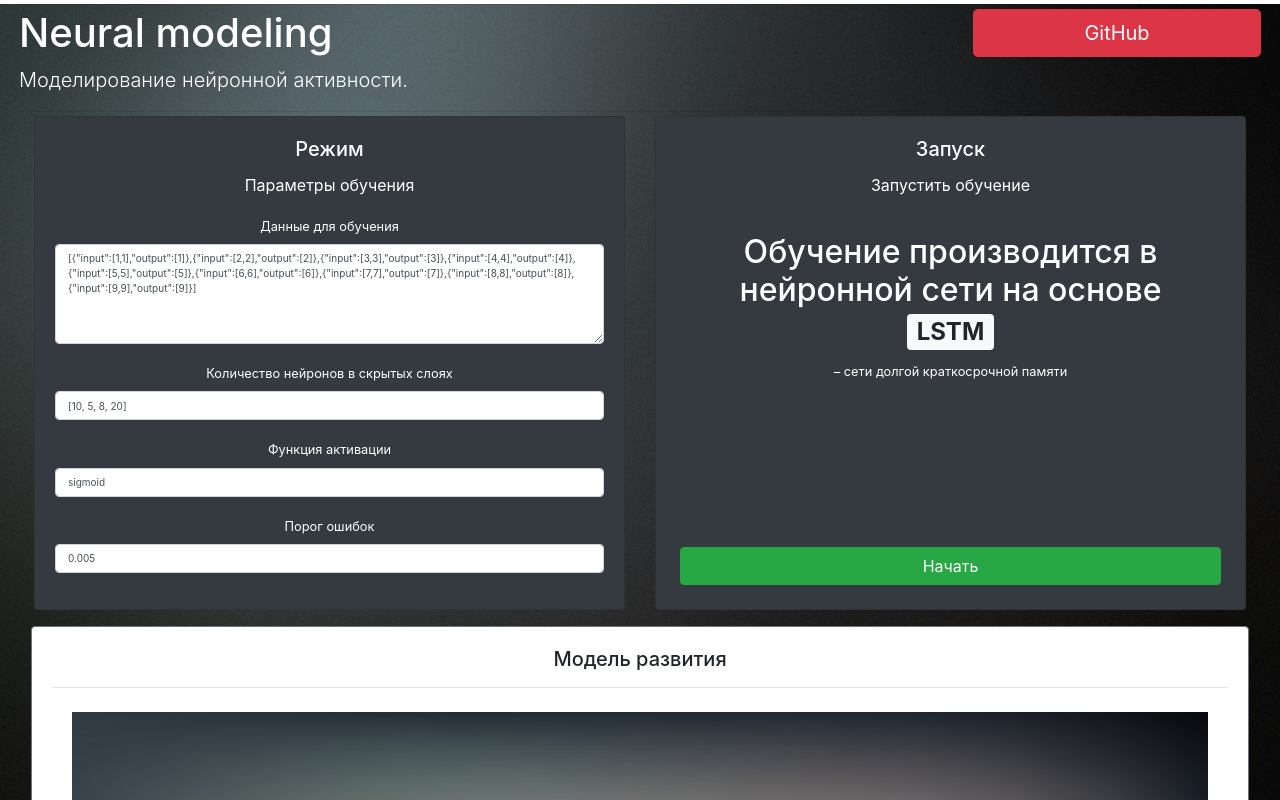
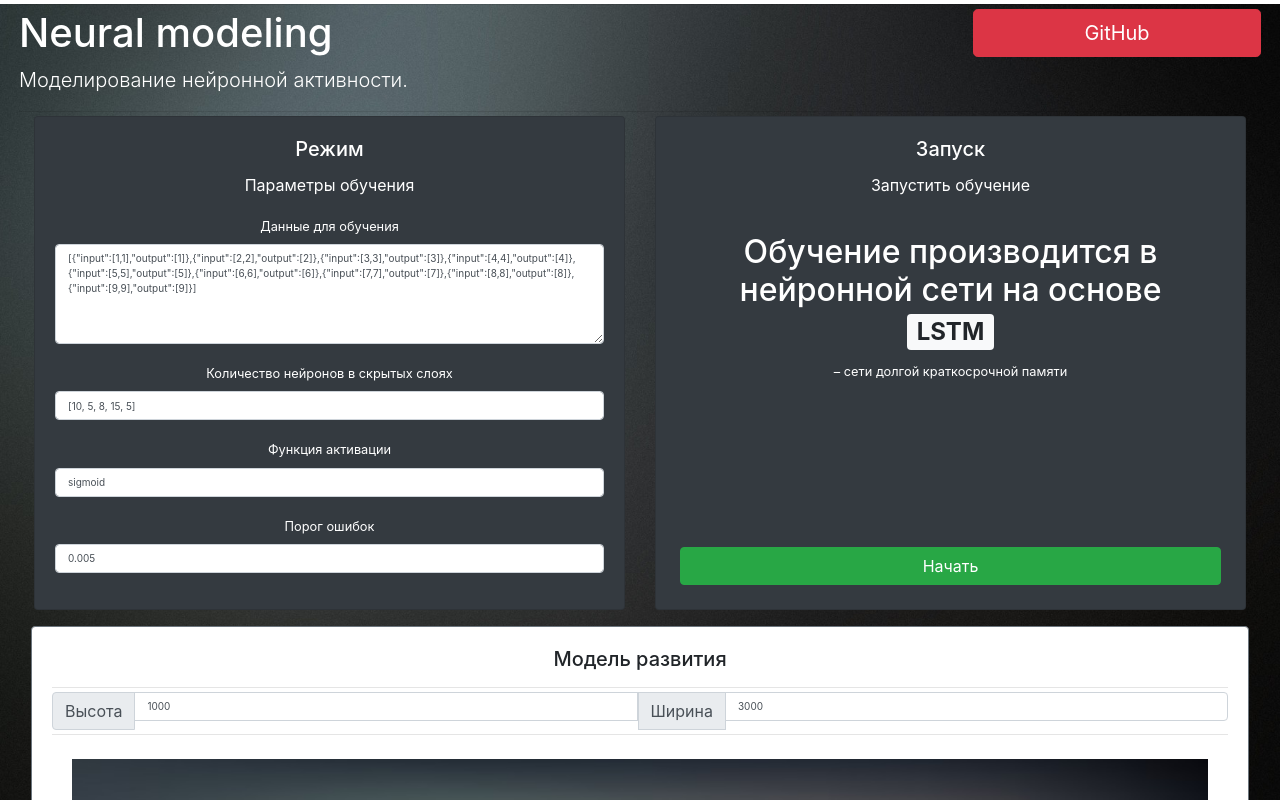
Before and after one commit to ArtReeX/neural-modeling, a React (Create React App) app: page / in a window 1280 px wide. Shown: the top 800 px of the page. Built offline with nearby package versions, Linux system fonts and the light colour scheme.

Commit message:
Добавлено динамическое изменение поля.

```diff
--- a/src/Field.js
+++ b/src/Field.js
@@ -1,18 +1,25 @@
 import React, { Component } from "react";
 import PropTypes from "prop-types";
 import "bootstrap/dist/css/bootstrap.min.css";
-import { Card, CardBody, CardTitle } from "reactstrap";
+import {
+  Card,
+  CardBody,
+  CardTitle,
+  Input,
+  InputGroup,
+  InputGroupAddon
+} from "reactstrap";
 import brainjs from "brain.js";
 
 const configField = {
-  backgroundUrl: "fon.jpg",
-  width: 2000,
-  height: 1000
+  backgroundUrl: "fon.jpg"
 };
 
 export default class Field extends Component {
   constructor(props) {
     super(props);
+
+    this.state = { height: 1000, width: 2000 };
 
     this.fieldRef = React.createRef();
 
@@ -65,7 +72,7 @@ export default class Field extends Component {
     canvas = this.fieldRef.current,
     backgroundImage = this.backgroundImage
   ) {
-    const { height, width } = configField;
+    const { height, width } = this.state;
     canvas.getContext("2d").drawImage(backgroundImage, 0, 0, width, height);
   }
   renderField(canvas = this.fieldRef.current) {
@@ -84,41 +91,37 @@ export default class Field extends Component {
 
     layersWeights.forEach((layerWeights, layerIndex) => {
       layerWeights.forEach((weight, weightIndex) => {
-        const xOffset = configField.width / layersWeights.length / 4;
-        const yOffset = configField.height / layerWeights.length / 4;
+        const xOffset = this.state.width / layersWeights.length / 4;
+        const yOffset = this.state.height / layerWeights.length / 4;
         const xPosition =
-          (configField.width / layersWeights.length) * layerIndex + xOffset;
+          (this.state.width / layersWeights.length) * layerIndex + xOffset;
         const yPosition =
-          (configField.height / layerWeights.length) * weightIndex + yOffset;
-        const radius = (Math.abs(weight) * Math.min(xOffset, yOffset)) / 2;
+          (this.state.height / layerWeights.length) * weightIndex + yOffset;
+        const radius = Math.max(
+          (Math.abs(weight) * Math.min(xOffset, yOffset)) / 2,
+          Math.min(xOffset, yOffset) / 2
+        );
         const fillStyle =
           weight <= 0 ? "rgba(255,45,84,255)" : "rgba(0,255,147,255)";
-
-        // веса
-        context.beginPath();
-        context.arc(xPosition, yPosition, radius, 0, Math.PI * 2, false);
-        context.closePath();
-        context.strokeStyle = "rgba(255,255,255,255)";
-        context.lineWidth = 1;
-        context.fillStyle = fillStyle;
-        context.fill();
-        context.stroke();
+        context.lineWidth =
+          Math.min(this.state.width, this.state.height) /
+          layerWeights.length /
+          100;
 
         // соединители
         context.beginPath();
         context.strokeStyle =
           weight <= 0 ? "rgba(0,0,0,255)" : "rgba(255,255,255,255)";
-        context.lineWidth = 1;
         if (layerIndex + 1 < layersWeights.length) {
           layersWeights[layerIndex + 1].forEach((weight, weightIndex) => {
-            const xOffsetNext = configField.width / layersWeights.length / 4;
+            const xOffsetNext = this.state.width / layersWeights.length / 4;
             const yOffsetNext =
-              configField.height / layersWeights[layerIndex + 1].length / 4;
+              this.state.height / layersWeights[layerIndex + 1].length / 4;
             const xPositionNext =
-              (configField.width / layersWeights.length) * (layerIndex + 1) +
+              (this.state.width / layersWeights.length) * (layerIndex + 1) +
               xOffsetNext;
             const yPositionNext =
-              (configField.height / layersWeights[layerIndex + 1].length) *
+              (this.state.height / layersWeights[layerIndex + 1].length) *
                 weightIndex +
               yOffsetNext;
 
@@ -129,38 +132,58 @@ export default class Field extends Component {
         context.stroke();
         context.closePath();
 
-        /*
-              const xConcatPrev =
-                (configField.width / layersWeights.length) * layerIndex +
-                configField.width / layersWeights.length / 2;
-              const xConcatNext =
-                (configField.width / layersWeights.length) * layerIndex -
-                configField.width / layersWeights.length / 2;
-              const yConcat = configField.height / 2;
-
-              context.beginPath();
-              context.strokeStyle = "rgba(255,255,255,255)";
-              context.lineWidth = 1;
-              context.moveTo(xPosition, yPosition);
-              context.lineTo(xConcatPrev, yConcat);
-              context.moveTo(xPosition, yPosition);
-              context.lineTo(xConcatNext, yConcat);
-              context.stroke();
-              */
+        // веса
+        context.beginPath();
+        context.arc(xPosition, yPosition, radius, 0, Math.PI * 2, false);
+        context.closePath();
+        context.strokeStyle = "rgba(255,255,255,255)";
+        context.fillStyle = fillStyle;
+        context.fill();
+        context.stroke();
       });
     });
   }
   render() {
-    const { height, width } = configField;
     return (
       <Card className="m-3" body outline color="secondary">
         <CardTitle className="text-center">Модель развития</CardTitle>
         <hr className="my-1" />
+        <InputGroup>
+          <InputGroupAddon addonType="prepend">Высота</InputGroupAddon>
+          <Input
+            style={{ fontSize: "10px" }}
+            type="number"
+            placeholder="****"
+            defaultValue="1000"
+            onChange={value => {
+              this.setState({ height: value.target.value });
+              this.renderBackgroundToField(
+                this.fieldRef.current,
+                this.backgroundImage
+              );
+            }}
+          />
+          <InputGroupAddon addonType="prepend">Ширина</InputGroupAddon>
+          <Input
+            style={{ fontSize: "10px" }}
+            type="number"
+            placeholder="****"
+            defaultValue="3000"
+            onChange={value => {
+              this.setState({ width: value.target.value });
+              this.renderBackgroundToField(
+                this.fieldRef.current,
+                this.backgroundImage
+              );
+            }}
+          />
+        </InputGroup>
+        <hr className="my-1" />
         <CardBody>
           <canvas
             ref={this.fieldRef}
-            height={height}
-            width={width}
+            height={this.state.height}
+            width={this.state.width}
             style={{
               width: "100%"
             }}
--- a/src/Panel.js
+++ b/src/Panel.js
@@ -91,7 +91,7 @@ export default class Panel extends Component {
                 type="text"
                 innerRef={this.hiddenLayersRef}
                 placeholder="[*, *, *, ...]"
-                defaultValue="[10, 5, 8, 20]"
+                defaultValue="[10, 5, 8, 15, 5]"
               />
             </FormGroup>
             <FormGroup hidden>
```
